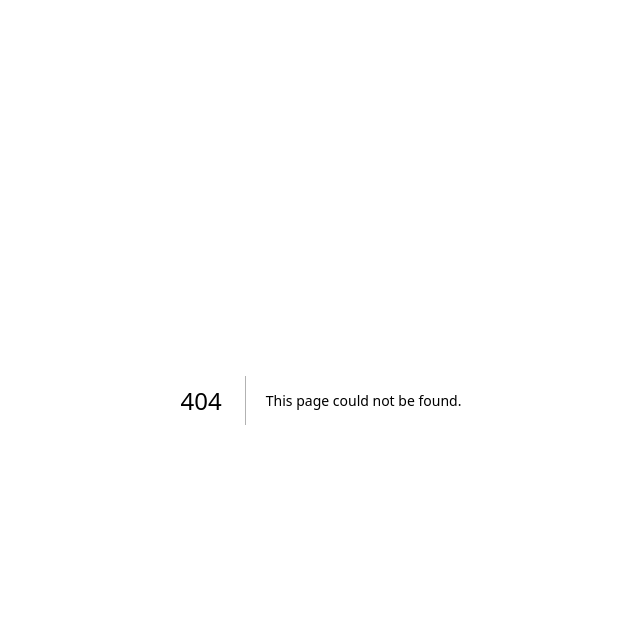
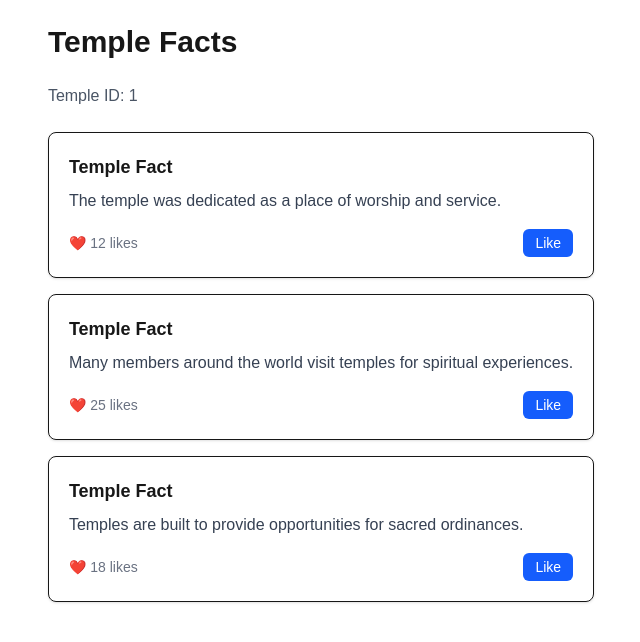
Before and after one commit to sterlingwebsite/team6project, a Next.js app: page /temples/1 in a window 1280 px wide. Before the commit this address had no page. Shown: the top 642 px of the page, without its empty margins (319-959 px from the left). Built offline with nearby package versions, Linux system fonts and the light colour scheme.

Commit message:
Week 04 feature work, added temple facts UI and like API

```diff
--- /dev/null
+++ b/app/api/temples/[templeId]/facts/[factId]/like/route.ts
@@ -0,0 +1,15 @@
+import { NextResponse } from "next/server";
+
+export async function POST(
+  _request: Request,
+  { params }: { params: Promise<{ templeId: string; factId: string }> }
+) {
+  const { templeId, factId } = await params;
+
+  return NextResponse.json({
+    success: true,
+    templeId,
+    factId,
+    likesCount: 13,
+  });
+}
--- /dev/null
+++ b/app/api/temples/[templeId]/facts/route.ts
@@ -0,0 +1,31 @@
+import { NextResponse } from "next/server";
+
+const templeFacts = [
+  {
+    id: "1",
+    factText: "The temple was dedicated as a place of worship and service.",
+    likesCount: 12,
+  },
+  {
+    id: "2",
+    factText: "Many members around the world visit temples for spiritual experiences.",
+    likesCount: 25,
+  },
+  {
+    id: "3",
+    factText: "Temples are built to provide opportunities for sacred ordinances.",
+    likesCount: 18,
+  },
+];
+
+export async function GET(
+  _request: Request,
+  { params }: { params: Promise<{ templeId: string }> }
+) {
+  const { templeId } = await params;
+
+  return NextResponse.json({
+    templeId,
+    facts: templeFacts,
+  });
+}
--- /dev/null
+++ b/app/temples/[templeId]/page.tsx
@@ -0,0 +1,49 @@
+import TempleFactCard from "@/components/TempleFactCard";
+
+type PageProps = {
+  params: Promise<{
+    templeId: string;
+  }>;
+};
+
+type TempleFact = {
+  id: string;
+  factText: string;
+  likesCount: number;
+};
+
+export default async function TemplePage({ params }: PageProps) {
+  const { templeId } = await params;
+
+  const response = await fetch(
+    `http://localhost:3000/api/temples/${templeId}/facts`,
+    {
+      cache: "no-store",
+    }
+  );
+
+  const data = await response.json();
+
+  const facts: TempleFact[] = data.facts;
+
+  return (
+    <main className="mx-auto max-w-3xl space-y-6 p-6">
+      <h1 className="text-3xl font-bold">
+        Temple Facts
+      </h1>
+
+      <p className="text-gray-600">
+        Temple ID: {templeId}
+      </p>
+
+      <div className="space-y-4">
+        {facts.map((fact) => (
+          <TempleFactCard
+            key={fact.id}
+            fact={fact}
+          />
+        ))}
+      </div>
+    </main>
+  );
+}
--- /dev/null
+++ b/components/LikeButton.tsx
@@ -0,0 +1,41 @@
+"use client";
+
+import { useState } from "react";
+
+type LikeButtonProps = {
+  factId: string;
+};
+
+export default function LikeButton({ factId }: LikeButtonProps) {
+  const [likes, setLikes] = useState(0);
+  const [liked, setLiked] = useState(false);
+
+  async function handleLike() {
+    try {
+      const response = await fetch(
+        `/api/temples/demo/facts/${factId}/like`,
+        {
+          method: "POST",
+        }
+      );
+
+      if (response.ok) {
+        const data = await response.json();
+        setLikes(data.likesCount);
+        setLiked(true);
+      }
+    } catch (error) {
+      console.error("Failed to like fact:", error);
+    }
+  }
+
+  return (
+    <button
+      onClick={handleLike}
+      disabled={liked}
+      className="rounded-md bg-blue-600 px-3 py-1 text-sm text-white disabled:opacity-50"
+    >
+      {liked ? `Liked (${likes})` : "Like"}
+    </button>
+  );
+}
--- /dev/null
+++ b/components/TempleFactCard.tsx
@@ -0,0 +1,31 @@
+import LikeButton from "./LikeButton";
+
+type TempleFactCardProps = {
+  fact: {
+    id: string;
+    factText: string;
+    likesCount: number;
+  };
+};
+
+export default function TempleFactCard({ fact }: TempleFactCardProps) {
+  return (
+    <div className="rounded-lg border p-5 shadow-sm">
+      <h2 className="text-lg font-semibold">
+        Temple Fact
+      </h2>
+
+      <p className="mt-2 text-gray-700">
+        {fact.factText}
+      </p>
+
+      <div className="mt-4 flex items-center justify-between">
+        <span className="text-sm text-gray-500">
+          ❤️ {fact.likesCount} likes
+        </span>
+
+        <LikeButton factId={fact.id} />
+      </div>
+    </div>
+  );
+}
```
